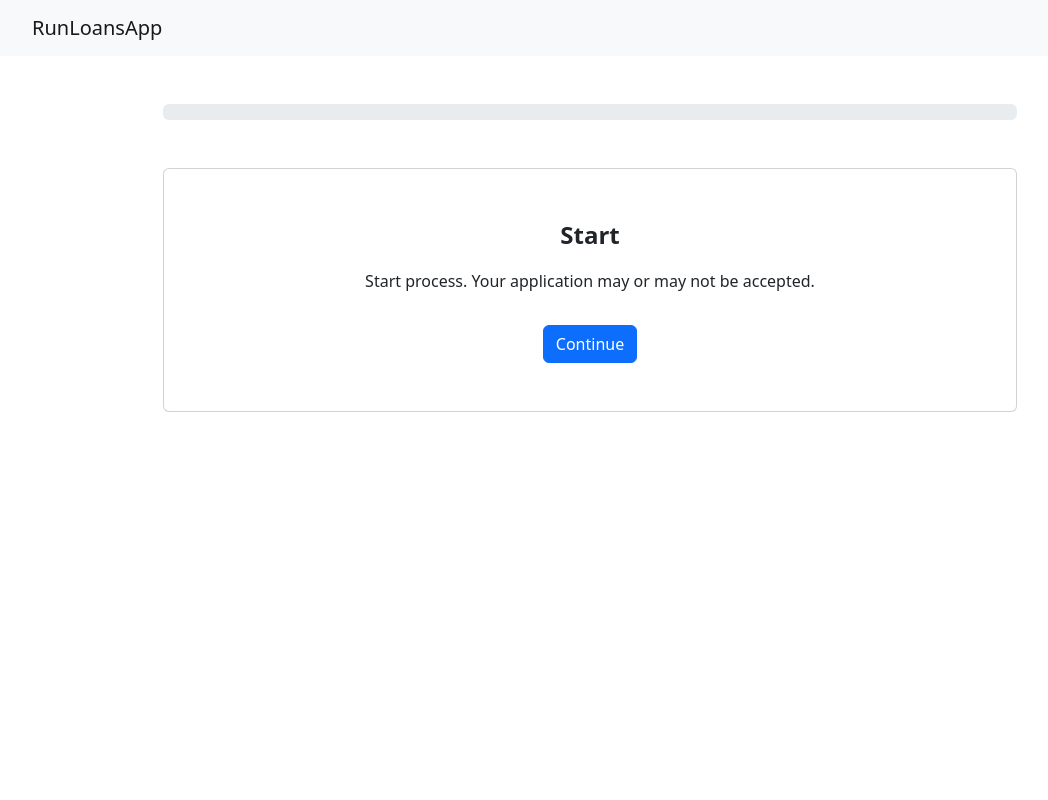
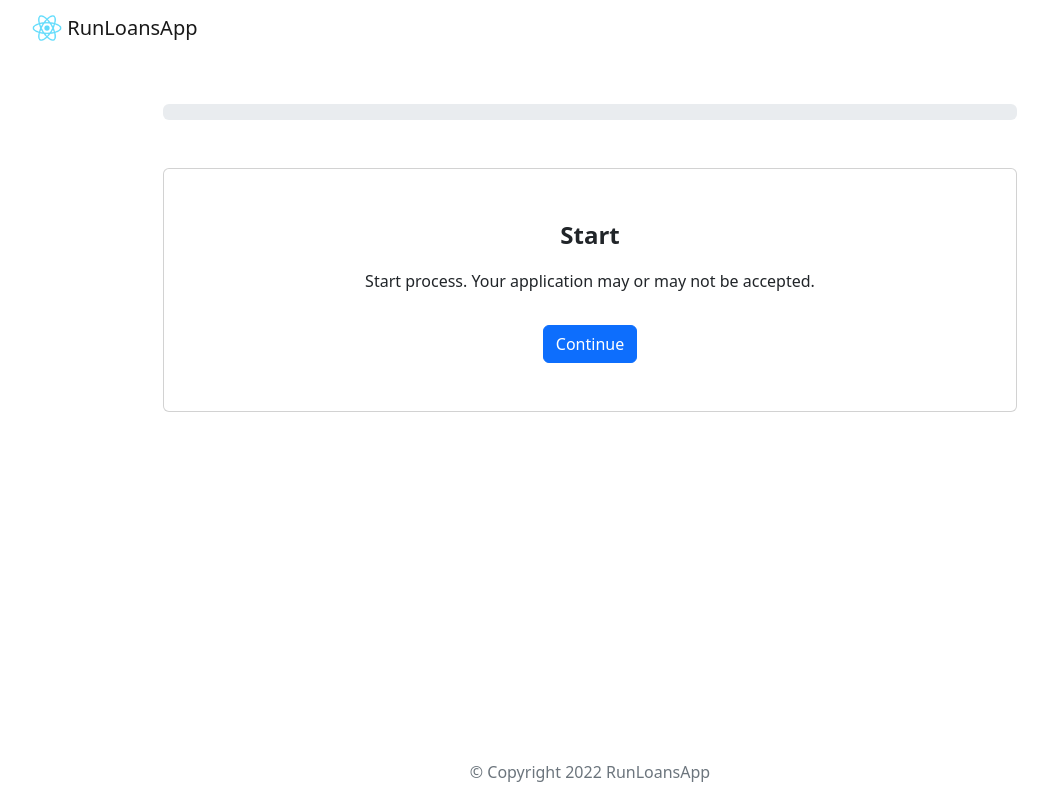
Before and after one commit to xsjark/uiux_test, a React (Create React App) app: page / in a window 1280 px wide. Shown: the whole page, without its empty margins (50-1098 px from the left). Built offline with nearby package versions, Linux system fonts and the light colour scheme.

Commit message:
prettier

```diff
--- a/src/App.js
+++ b/src/App.js
@@ -8,6 +8,7 @@ import Navigation from './components/navigation/Navigation';
 import Stepper from './components/stepper/Stepper';
 import FinalizeCard from './components/finalizeCard/FinalizeCard';
 import SuccessCard from './components/successCard/SuccessCard';
+import Footer from './components/footer/Footer';
 
 function App() {
 
@@ -66,9 +67,8 @@ function App() {
       <Navigation />
       <Stepper step={step}/>
       {renderSwitch(step)}
+      <Footer />
     </div>
-
-
   );
 }
 
--- /dev/null
+++ b/src/components/footer/Footer.js
@@ -0,0 +1,11 @@
+function Footer() {
+    return (
+        <footer class="footer mt-5 pb-3">
+            <div class="container d-flex  justify-content-center">
+                <span class="text-muted fs-10">&copy; Copyright 2022 RunLoansApp</span>
+            </div>
+        </footer>
+    );
+}
+
+export default Footer;
--- a/src/components/navigation/Navigation.js
+++ b/src/components/navigation/Navigation.js
@@ -5,9 +5,18 @@ import NavDropdown from 'react-bootstrap/NavDropdown';
 
 function Navigation() {
   return (
-    <Navbar bg="light" expand="lg">
+    <Navbar expand="lg">
       <Container>
-        <Navbar.Brand href="#home">RunLoansApp</Navbar.Brand>
+      <Navbar.Brand href="#home">
+            <img
+              alt=""
+              src="/logo192.png"
+              width="30"
+              height="30"
+              className="d-inline-block align-top"
+            />{' '}
+            RunLoansApp
+          </Navbar.Brand>
         <Navbar.Toggle aria-controls="basic-navbar-nav" />
         <Navbar.Collapse id="basic-navbar-nav">
           <Nav className="me-auto">
```
